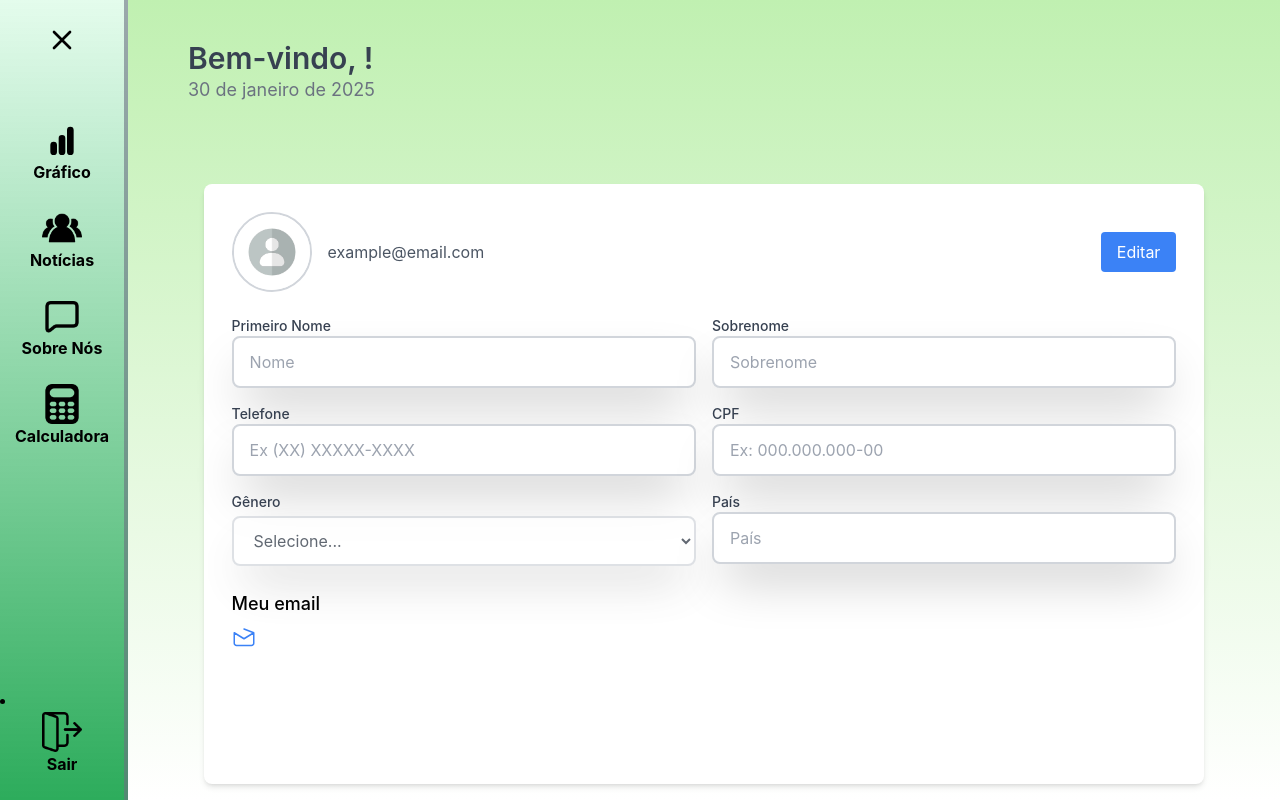
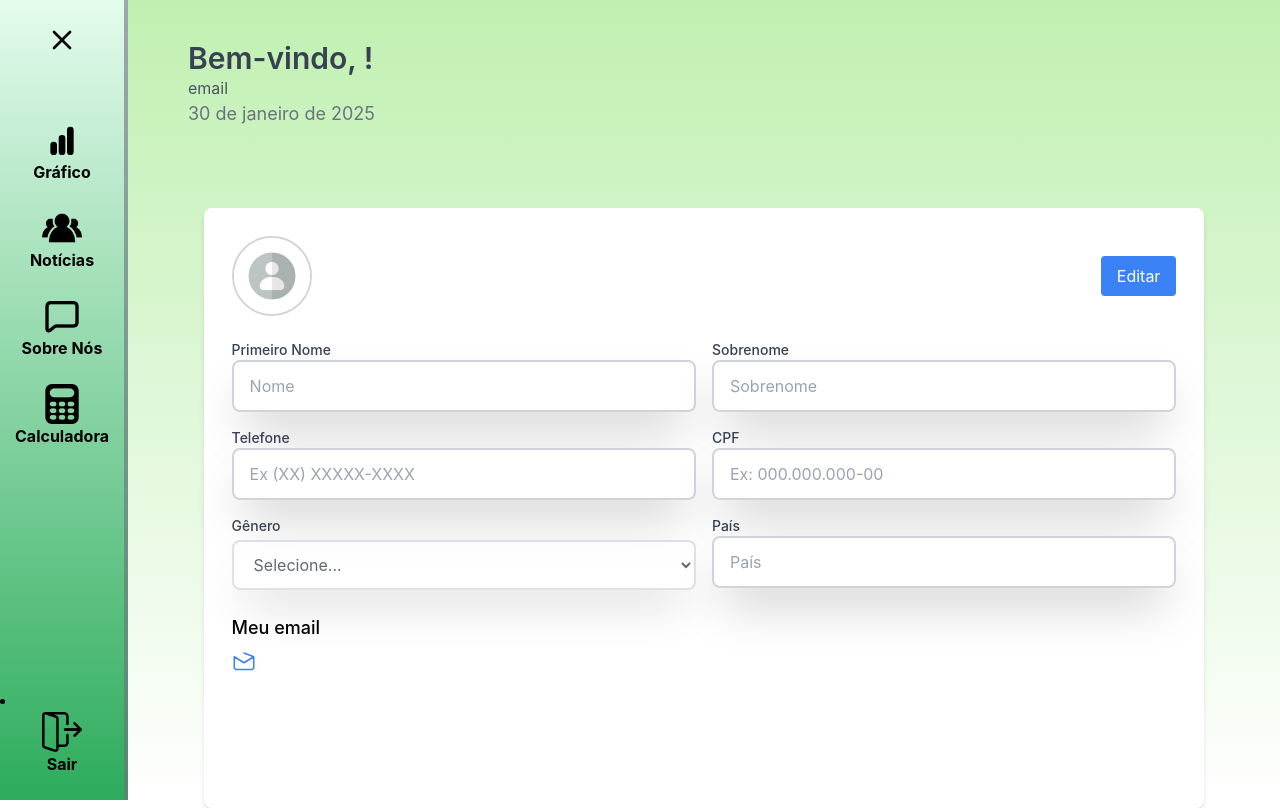
Before and after one commit to igormooura/AppFinanceiro, a React (Create React App) app in the folder view/: page /perfil in a window 1280 px wide. Built offline with nearby package versions, Linux system fonts and the light colour scheme.

Commit message:
fix: algumas correções de nomes, correção na maneira de pegar o id

```diff
--- a/view/src/pages/Profile/Profile.js
+++ b/view/src/pages/Profile/Profile.js
@@ -1,8 +1,12 @@
 import { useState, useEffect } from "react";
 import Sidebar from "../../components/SideBar/Sidebar";
-import axios from "axios"; // Adicionado para importar axios
+import axios from "axios";
+import { useParams } from "react-router-dom";
+import mongoose from "mongoose";
 
 function Profile() {
+  const { id } = useParams();
+
   const [data, setData] = useState("");
   const [genero, setGenero] = useState("");
   const [nome, setNome] = useState("");
@@ -10,8 +14,9 @@ function Profile() {
   const [CPF, setCPF] = useState("");
   const [telefone, setTelefone] = useState("");
   const [pais, setPais] = useState("");
+  const [email, setEmail] = useState("");
   const [editMode, setEditMode] = useState(false);
-  const [id, setid] = useState("");
+
   useEffect(() => {
     const today = new Date();
     const options = { year: "numeric", month: "long", day: "numeric" };
@@ -30,6 +35,7 @@ function Profile() {
           setCPF(userData.CPF);
           setGenero(userData.genero);
           setPais(userData.pais);
+          setEmail(userData.email);
         } catch (error) {
           console.error("Erro ao carregar dados do perfil", error);
           alert("Erro ao carregar perfil. Tente novamente.");
@@ -75,7 +81,7 @@ function Profile() {
       }
     } catch (error) {
       console.error("Erro ao atualizar perfil", error);
-      alert("Erro ao salvar perfil. Tente novamente.");
+      alert(error.response?.data?.message || "Erro ao salvar perfil. Tente novamente.");
     }
   };
 
@@ -86,6 +92,7 @@ function Profile() {
         <div className="ml-10 mt-5">
           <div className="text-left">
             <h2 className="text-3xl font-semibold text-gray-700">Bem-vindo, {nome}!</h2>
+            <p className="text-gray-600">email</p>
             <p className="text-lg text-gray-500">{data}</p>
           </div>
         </div>
@@ -102,7 +109,7 @@ function Profile() {
               </div>
               <div>
                 <h2 className="text-2xl font-bold">{nome} {sobrenome}</h2>
-                <p className="text-gray-600">example@email.com</p>
+                <p className="text-gray-600">{email}</p>
               </div>
             </div>
             <button
--- a/view/src/pages/RegisterPage/Register.js
+++ b/view/src/pages/RegisterPage/Register.js
@@ -15,11 +15,11 @@ const Register = () => {
     const handleSubmit = async (e) => {
         e.preventDefault();
         try {
-            await axios.post("http://localhost:5000/usuarios/auth/cadastrar", {
+            await axios.post("http://localhost:5000/cadastrar", {
                 nome: name,
+                sobrenome: lastName,
                 email,
                 senha: password,
-                moedasNaCarteira,
             });
             setError("");
         } catch (err) {
@@ -57,9 +57,9 @@ const Register = () => {
                         />
                     </div>
 
-                    <EmailInput email={email} setEmail={setEmail} placeholder={"Ex: example@email.com"}/>
+                    <EmailInput email={email} setEmail={setEmail} placeholder={"Ex: example@email.com"} />
 
-                    <PasswordField password={password} setPassword={setPassword} showPassword={showPassword} setShowPassword={setShowPassword} placeholder={"Senha"}/>
+                    <PasswordField password={password} setPassword={setPassword} showPassword={showPassword} setShowPassword={setShowPassword} placeholder={"Senha"} />
 
                     <button
                         type="submit"
```
Also changed, not shown: 1 other file (tests, documents, lock files or other folders).
